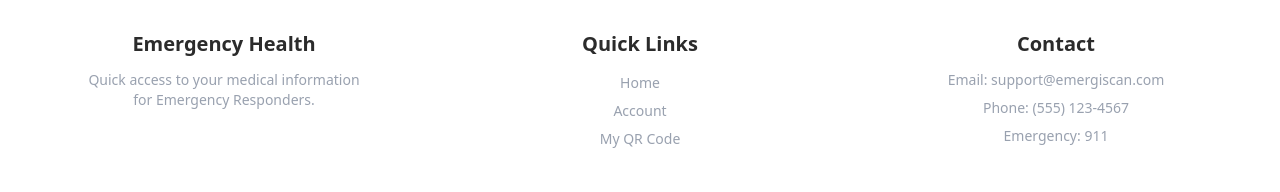
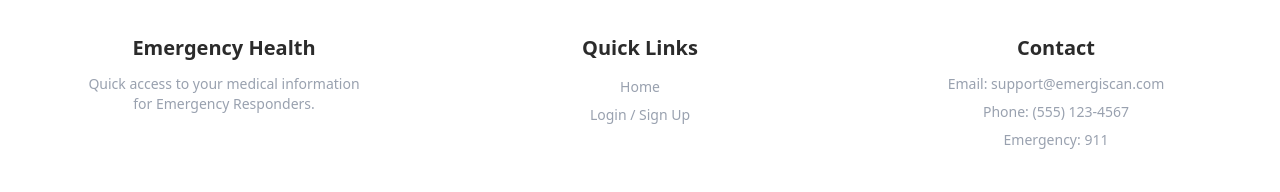
Before and after one commit to E-Y-J/TR41-EMERGENCYHEALTH, a React (Vite) app in the folder FRONTEND/: page /allergy in a window 1280 px wide. Shown: the part 558-750 px from the top of the page. Built offline with nearby package versions, Linux system fonts and the light colour scheme.

Commit message:
updated footer links to be protected with user authorization. Fixed button on sign up form.

```diff
--- a/FRONTEND/src/components/Auth/SignUp.tsx
+++ b/FRONTEND/src/components/Auth/SignUp.tsx
@@ -96,7 +96,7 @@ const SignUp: React.FC<SignUpProps> = ({ active, switchTab, boxActive, onClose }
                     <button
                         type="submit"
                         disabled={isSubmitting}
-                        className="border border-gray-200 active:bg-gray-100 focus:outline-none p-2 rounded w-1 mx-auto cursor-pointer disabled:opacity-50"
+                        className="border border-gray-200 active:bg-gray-100 focus:outline-none p-2 rounded w-1/3 mx-auto cursor-pointer disabled:opacity-50"
                     >
                         {isSubmitting ? "Signing up..." : "Sign Up"}
                     </button>
--- a/FRONTEND/src/components/Footer.tsx
+++ b/FRONTEND/src/components/Footer.tsx
@@ -1,7 +1,14 @@
+import { useState } from 'react'
 import { Link } from "react-router-dom";
+import AuthModal from "./Auth/AuthModal";
+import { useAuth } from '../hook/useAuth'
+
 
 export default function Footer() {
     const currentYear = new Date().getFullYear();
+    const [isAuthModalOpen, setIsAuthModalOpen] = useState(false);
+    const { user } = useAuth();
+
 
     return (
         <footer className="mt-10 text-center">
@@ -10,17 +17,22 @@ export default function Footer() {
                     <div>
                         <h4 className="text-lg mb-3">Emergency Health</h4>
                         <p className="text-gray-400 text-sm">
-                            Quick access to your medical information <br/> for Emergency Responders.
+                            Quick access to your medical information <br /> for Emergency Responders.
                         </p>
                     </div>
                     <div>
                         <h4 className="mb-3 font-semibold align-bottom">Quick Links</h4>
                         <ul className="space-y-1">
                             <li>
-                                <Link to="/" className="text-gray-400 hover:text-white text-sm transition-colors">
+                                <Link to="/" className="text-gray-400 hover:text-[#81c784] text-sm transition-colors">
                                     Home
                                 </Link>
                             </li>
+                            <li>
+                                <a className="text-gray-400 text-sm hover:text-[#81c784] cursor-pointer" onClick={() => setIsAuthModalOpen(true)}>Login / Sign Up</a>
+                            </li>
+                            {user && (
+                                <>
                                     <li>
                                         <Link to="/account" className="text-gray-400 hover:text-white text-sm transition-colors">
                                             Account
@@ -31,7 +43,12 @@ export default function Footer() {
                                             My QR Code
                                         </Link>
                                     </li>
+                                </>
+                            )}
                         </ul>
+                        <AuthModal
+                            isOpen={isAuthModalOpen}
+                            onClose={() => setIsAuthModalOpen(false)} />
                     </div>
                     <div>
                         <h4 className="text-lg font-semibold mb-3">Contact</h4>
```
Lines whose indentation alone changed are shown as unchanged.
